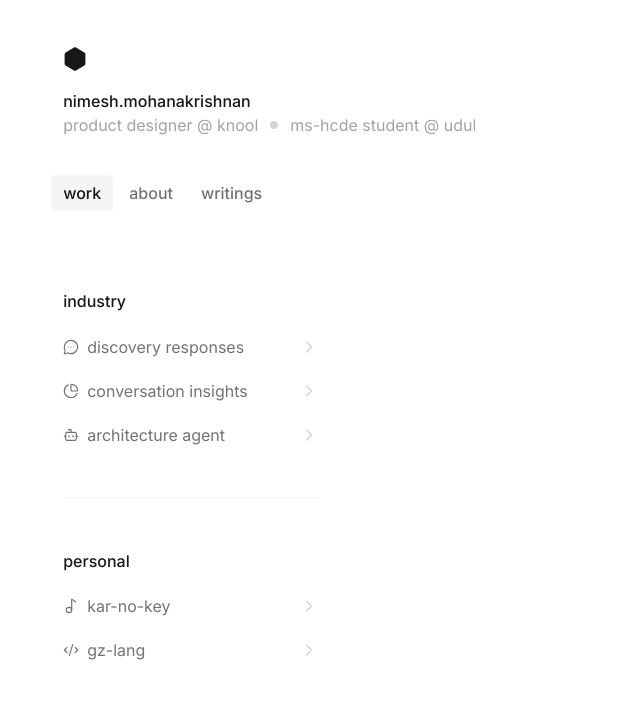
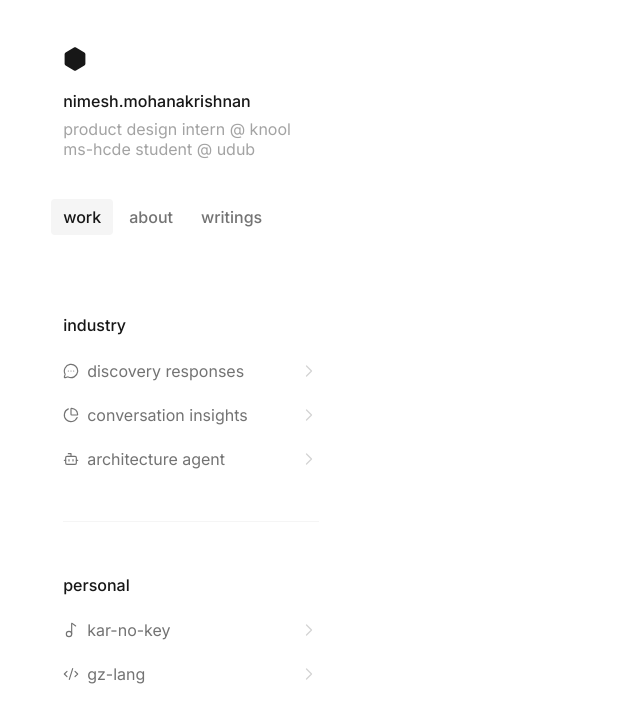
Before and after one commit to nimeshm05/new-portfolio, a Next.js app: page / in a window 1280 px wide. Shown: the top 722 px of the page, without its empty margins (0-640 px from the left). Built offline with nearby package versions, Linux system fonts and the light colour scheme.

Commit message:
Add framer-motion and motion dependencies; update Portfolio component layout

```diff
--- a/package.json
+++ b/package.json
@@ -10,6 +10,7 @@
   },
   "dependencies": {
     "lucide-react": "^1.28.0",
+    "motion": "^12.43.0",
     "next": "16.2.12",
     "react": "19.2.4",
     "react-dom": "19.2.4"
--- a/src/components/Portfolio/Portfolio.css
+++ b/src/components/Portfolio/Portfolio.css
@@ -66,7 +66,7 @@
 .portfolio-info {
   display: flex;
   flex-direction: column;
-  gap: var(--space-xs);
+  gap: var(--space-sm);
   width: var(--size-full);
 }
 
@@ -80,8 +80,9 @@
 
 .portfolio-roles {
   display: flex;
-  align-items: center;
-  gap: var(--space-md);
+  flex-direction: column;
+  align-items: flex-start;
+  /* gap: var(--space-md); */
   width: var(--size-full);
   margin: var(--space-none);
 }
--- a/src/components/Portfolio/Portfolio.tsx
+++ b/src/components/Portfolio/Portfolio.tsx
@@ -1,6 +1,7 @@
 "use client";
 
 import { useState } from "react";
+import { motion } from "motion/react";
 import { ChevronRight } from "lucide-react";
 import {
   industryProjects,
@@ -8,6 +9,7 @@ import {
   type Project,
 } from "@/data/projects";
 import { ProjectPreview } from "@/components/ProjectPreview/ProjectPreview";
+import { SIDEBAR_BLUR_VARIANTS } from "@/motion";
 import "./Portfolio.css";
 
 function ProjectListItem({
@@ -59,7 +61,12 @@ export function Portfolio() {
       className={`portfolio${activeProject ? " portfolio-has-hover" : ""}`}
     >
       <div className="portfolio-layout">
-        <div className="portfolio-sidebar">
+        <motion.div
+          className="portfolio-sidebar"
+          variants={SIDEBAR_BLUR_VARIANTS}
+          initial="hidden"
+          animate="show"
+        >
           <header className="portfolio-header">
             <div className="portfolio-identity">
               <div className="portfolio-avatar">
@@ -70,9 +77,9 @@ export function Portfolio() {
                 <p className="portfolio-name">nimesh.mohanakrishnan</p>
                 <p className="portfolio-roles">
                   <span className="portfolio-role">
-                    product designer @ knool
+                    product design intern @ knool
                   </span>
-                  <span className="portfolio-roles-dot" aria-hidden="true" />
+                  {/* <span className="portfolio-roles-dot" aria-hidden="true" /> */}
                   <span className="portfolio-role">
                     ms-hcde student @ udub
                   </span>
@@ -140,7 +147,7 @@ export function Portfolio() {
               </ul>
             </section>
           </div>
-        </div>
+        </motion.div>
 
         <ProjectPreview project={activeProject} />
       </div>
--- /dev/null
+++ b/src/motion.ts
@@ -0,0 +1,16 @@
+export const SIDEBAR_BLUR = "12px";
+
+export const SIDEBAR_BLUR_TRANSITION = {
+  type: "spring" as const,
+  stiffness: 80,
+  damping: 8,
+  mass: 0.6,
+};
+
+export const SIDEBAR_BLUR_VARIANTS = {
+  hidden: { filter: `blur(${SIDEBAR_BLUR})` },
+  show: {
+    filter: "blur(0px)",
+    transition: SIDEBAR_BLUR_TRANSITION,
+  },
+};
```
Also changed, not shown: 1 other file (tests, documents, lock files or other folders).
